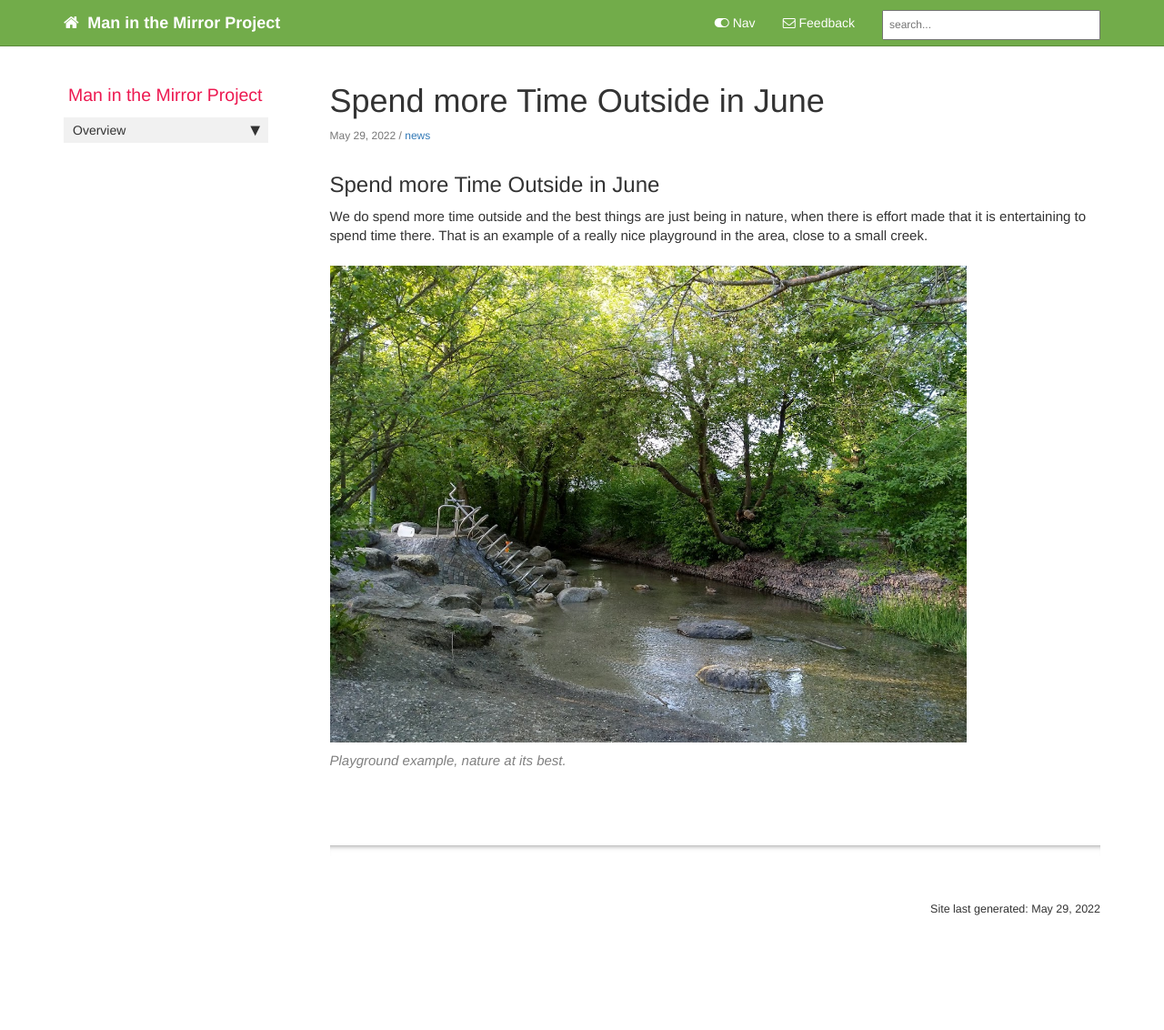
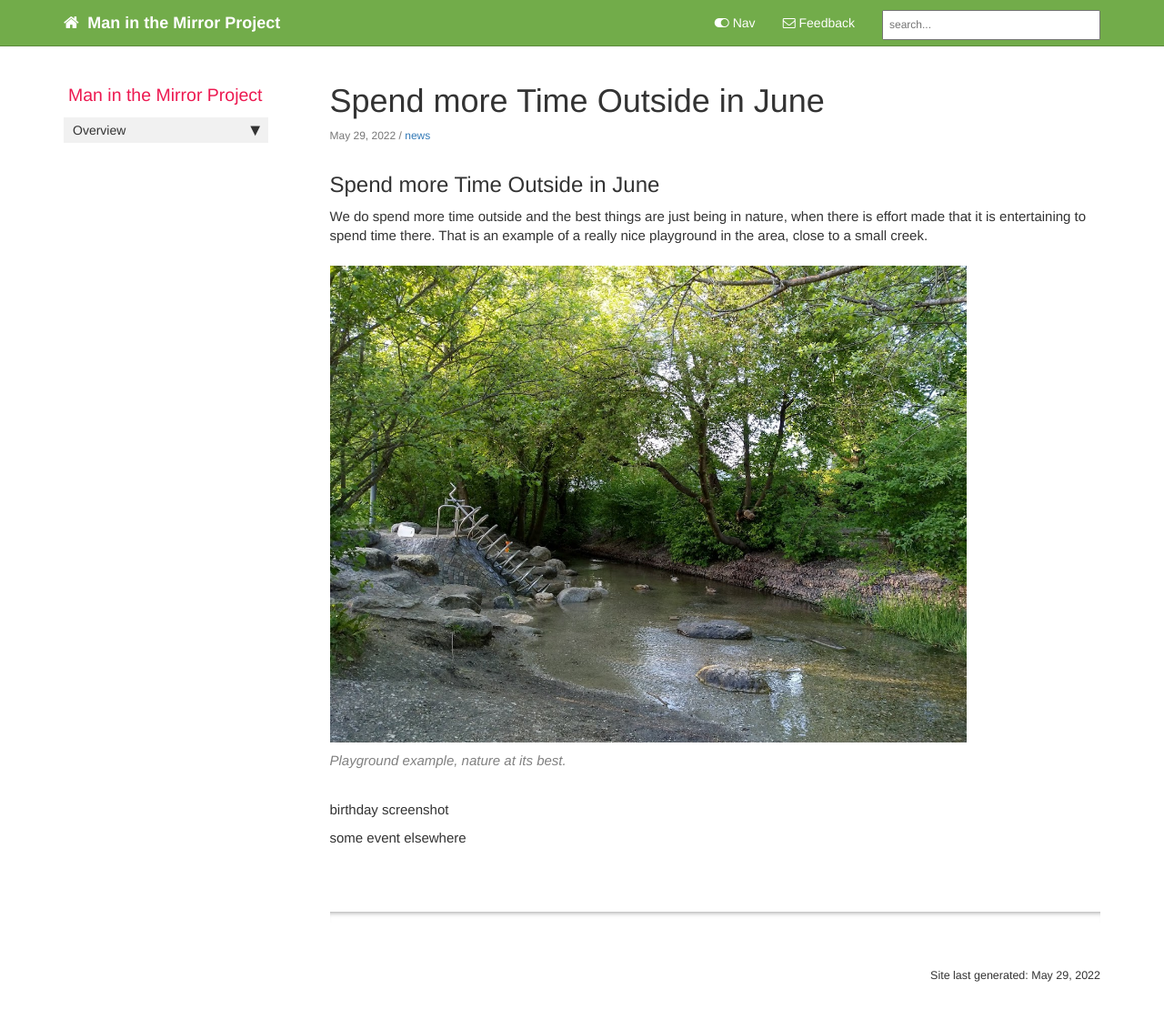
Before and after one commit to bunkeak/my-jekyll-website, a Jekyll site: the page built from _posts/2022-05-29-spend-more-time-outside.md, in a window 1280 px wide. Shown: the whole page at 91% size. Built offline with Jekyll 4.4.1, drawn with Linux system fonts in a browser that asks for light colours; comment, search, counter and statistics services are not loaded; before the commit the page ends 1059 px from its top, so only the background shows below that.

Commit message:
Plan the next post content for Juin.

```diff
--- a/_posts/2022-05-29-spend-more-time-outside.md
+++ b/_posts/2022-05-29-spend-more-time-outside.md
@@ -12,4 +12,8 @@ We do spend more time outside and the best things are just being in nature, when
 
 {% include image.html file="IMG_20220514_191741.jpg" alt="Playground with water with ducks nearby." caption="Playground example, nature at its best." %}
 
+birthday screenshot
+
+some event elsewhere
+
 {% include links.html %}
```
